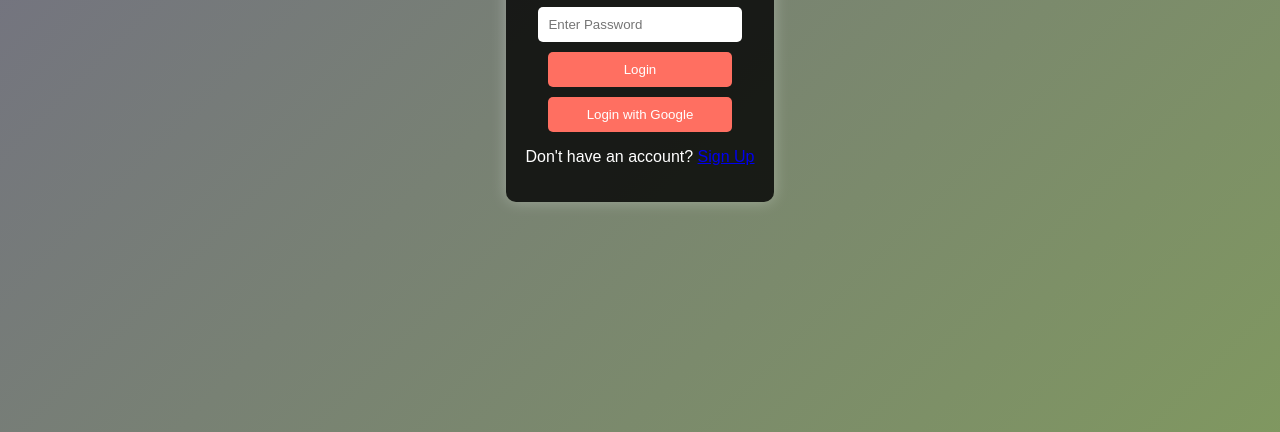
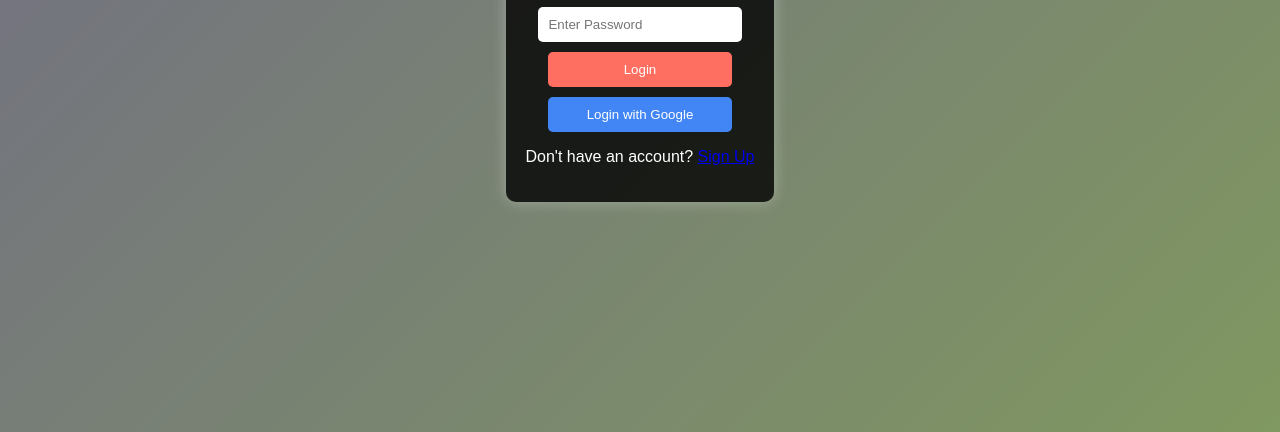
Before and after one commit to Priya-150/gaming-login, a plain HTML site: page index.html in a window 1280 px wide. Shown: the part 368-800 px from the top of the page. Drawn offline with Linux system fonts and the light colour scheme.

Commit message:
Update style.css

```diff
--- a/style.css
+++ b/style.css
@@ -35,3 +35,6 @@ button {
     color: white;
     cursor: pointer;
 }
+.google-btn {
+    background: #4285F4;
+}
```
